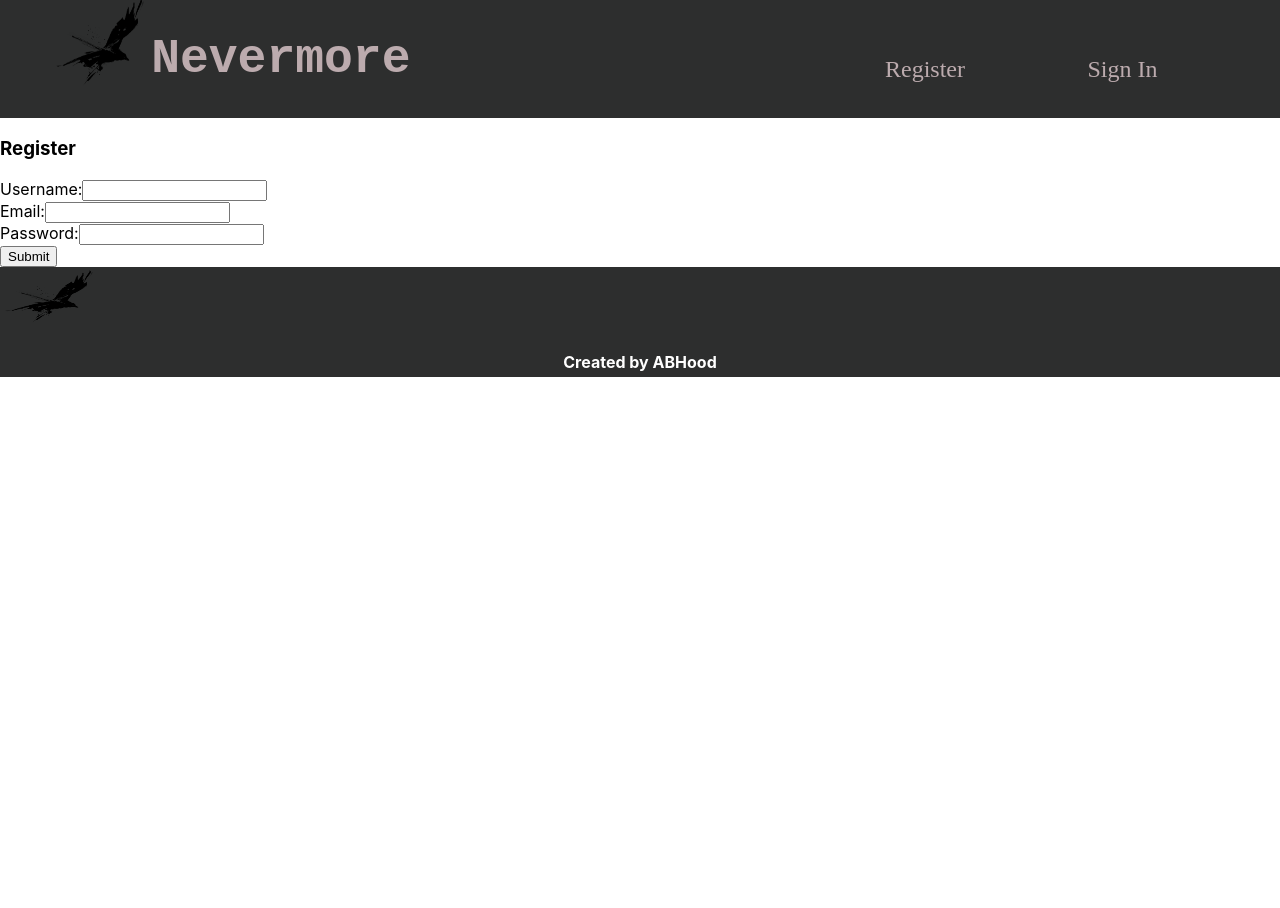
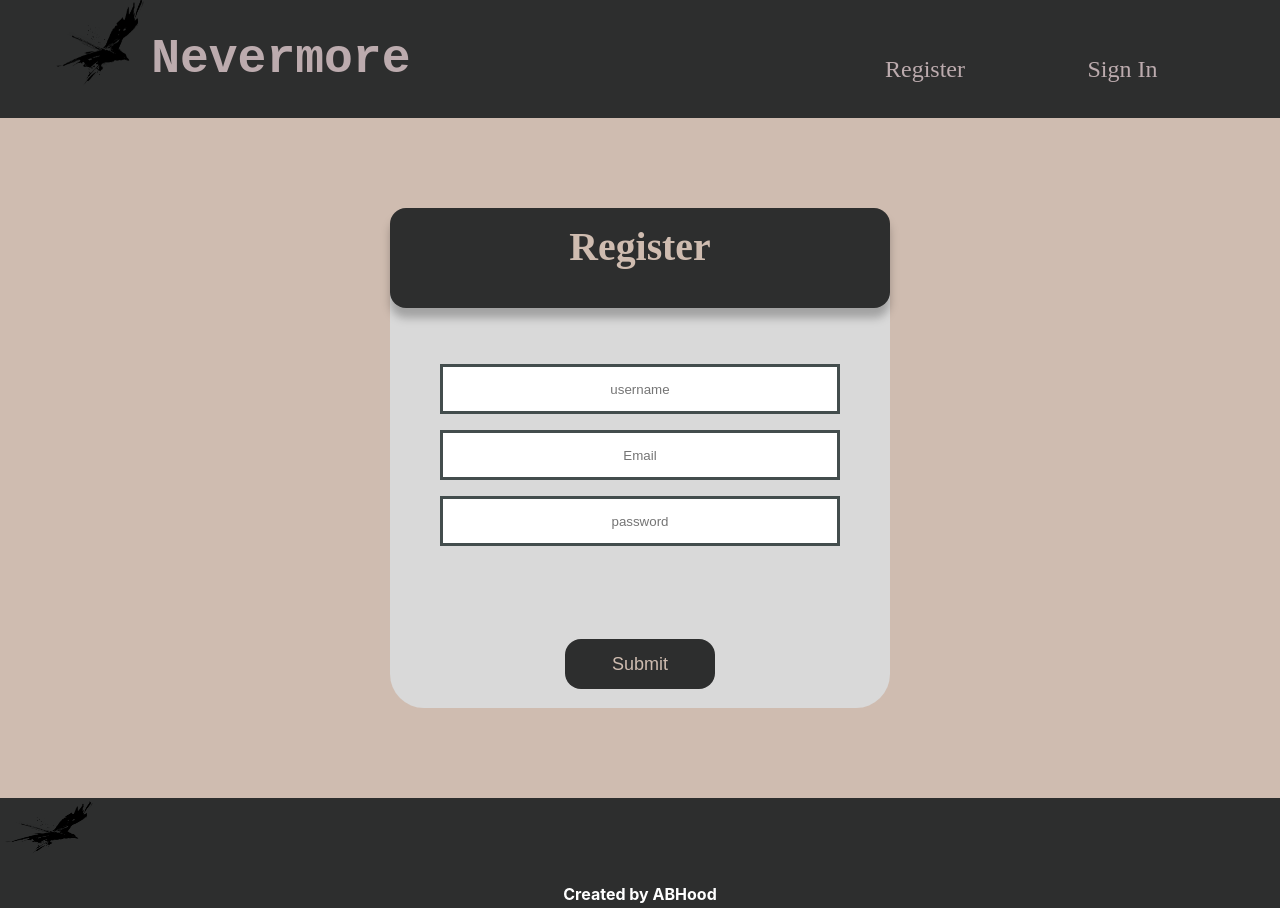
Before and after one commit to abhood1418/Nevermore, a React (Create React App) app in the folder client/: page /register in a window 1280 px wide. Before the commit the page ends 800 px from the top, so only its background shows below. Built offline with nearby package versions, Linux system fonts and the light colour scheme; no server answers; a web font is replaced by a local one.

Commit message:
added form styling to Register

```diff
--- a/client/src/screens/Register.jsx
+++ b/client/src/screens/Register.jsx
@@ -1,10 +1,10 @@
-import { useState } from 'react';
+import { useState } from "react";
 
 export default function Register(props) {
   const [formData, setFormData] = useState({
-    username: '',
-    email: '',
-    password: '',
+    username: "",
+    email: "",
+    password: "",
   });
   const { username, email, password } = formData;
   const { handleRegister } = props;
@@ -18,44 +18,62 @@ export default function Register(props) {
   };
 
   return (
+    <div className="login-main-div">
+      <div className="form-div">
         <form
           onSubmit={(e) => {
             e.preventDefault();
             handleRegister(formData);
           }}
         >
-      <h3>Register</h3>
-      <label>
-        Username:
+          <div className="text-login-header">
+            <h3 className="login-text">Register</h3>
+          </div>
+          <div className="form-container">
+            <label className="labels-signin">
+              {/* Username: */}
               <input
-          type='text'
-          name='username'
+                type="text"
+                name="username"
                 value={username}
                 onChange={handleChange}
+                className="input-signin"
+                placeholder="username"
               />
             </label>
             <br />
-      <label>
-        Email:
+            <label className="labels-signin">
+              {/* Email: */}
               <input
-          type='text'
-          name='email'
+                type="text"
+                name="email"
                 value={email}
                 onChange={handleChange}
+                className="input-signin"
+                placeholder="Email"
               />
             </label>
             <br />
-      <label>
-        Password:
+            <label className="labels-signin">
+              {/* Password: */}
               <input
-          type='password'
-          name='password'
+                type="password"
+                name="password"
                 value={password}
                 onChange={handleChange}
+                className="input-signin"
+                placeholder="password"
               />
             </label>
             <br />
-      <button>Submit</button>
+            <div className="btn-container">
+              <button className="login-options" id="submit-login">
+                Submit
+              </button>
+            </div>
+          </div>
         </form>
+      </div>
+    </div>
   );
 }
```
Lines whose indentation alone changed are shown as unchanged.
